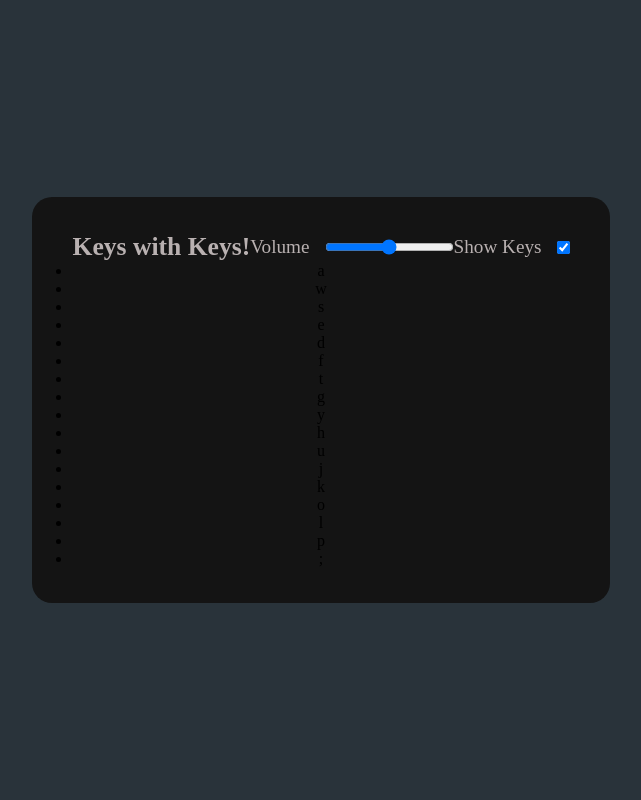
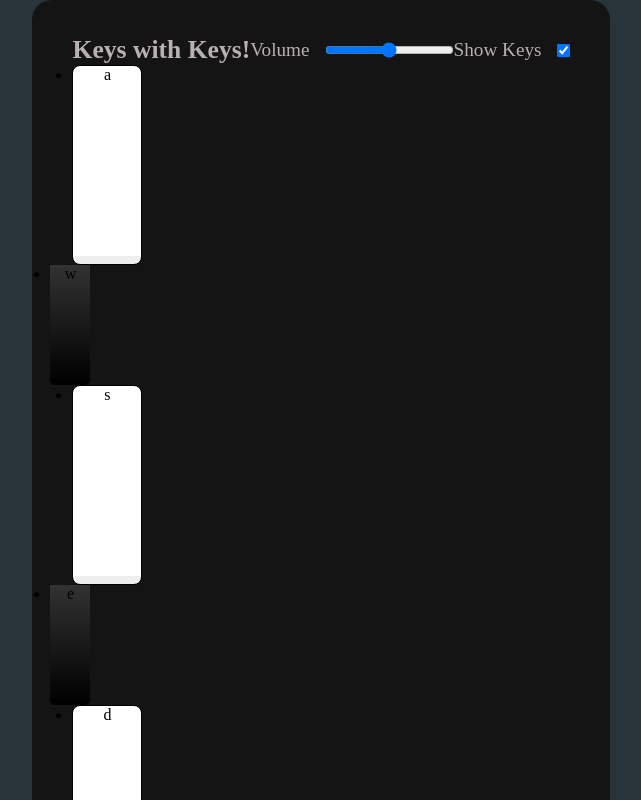
Before and after one commit to timcs1274/KeyswithKeys, a React (Create React App) app in the folder my-app/: page / in a window 1280 px wide. Shown: the top 800 px of the page, without its empty margins (319-960 px from the left). Built offline with nearby package versions, Linux system fonts and the light colour scheme.

Commit message:
add white and black keys

```diff
--- a/my-app/src/styles/Home.css
+++ b/my-app/src/styles/Home.css
@@ -39,3 +39,20 @@ header span {
   margin-right: 15px;
   font-size: 1.2rem;
 }
+
+.piano-keys .black {
+  z-index: 2;
+  width: 40px;
+  height: 120px;
+  margin: 0 -22px 0 -22px;
+  border-radius: 0 0 5px 5px;
+  background: linear-gradient(#333232, #000);
+}
+
+.piano-keys .white {
+  height: 200px;
+  width: 70px;
+  border-radius: 8px;
+  border: 1px solid #000;
+  background: linear-gradient(#fff 96%, #eee 4%);
+}
```
